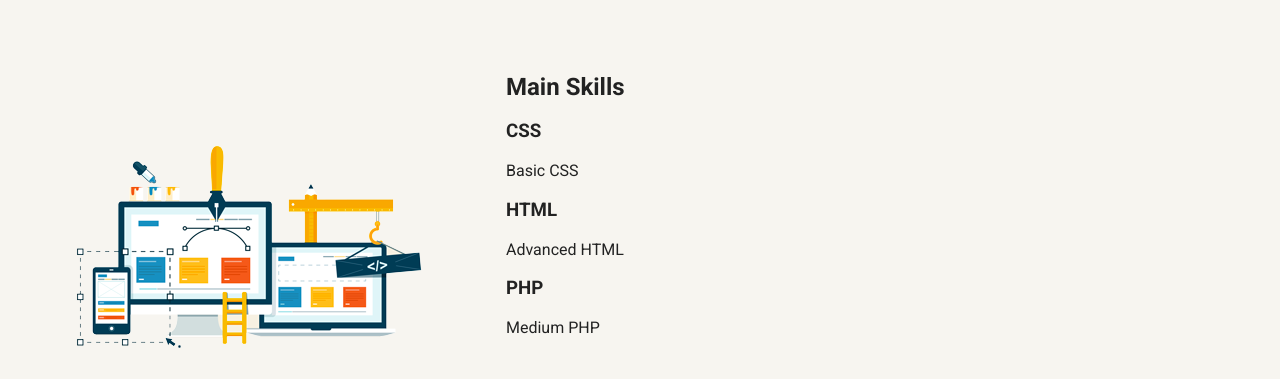
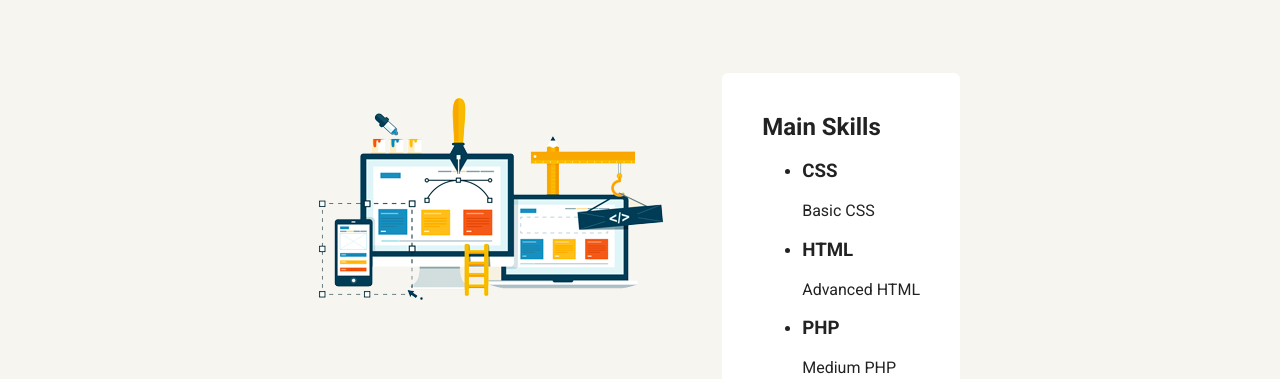
Before and after one commit to hypnosdesign/Project-1---Portfolio, a plain HTML site: page experience.html in a window 1280 px wide. Shown: the part 573-952 px from the top of the page. Drawn offline with Linux system fonts and the light colour scheme; a web font is replaced by a local one.

Commit message:
style experience page

```diff
--- a/experience.html
+++ b/experience.html
@@ -24,8 +24,10 @@
 
 
      <p class="lead">Tutta la mia esperienza comincia adesso.</p>
+
+     <section id="curriculum">
      <img src="images/tech.png" alt="technology image" class="tech-image">
-     <section id="curriculum">
+       <article class="card wish">
        <h2>Main Skills</h2>
          <ul>
            <li>
@@ -41,6 +43,7 @@
              <p>Medium PHP</p>
            </li>
          </ul>
+       </article>
      </section>
 
     <footer class="clearfix">
--- a/styles.css
+++ b/styles.css
@@ -99,6 +99,12 @@ header .profile-image:hover {
   background-color: #222;
   color: yellow;
 }
+
+#curriculum {
+  max-width: 700px;
+  margin: 0 auto;
+}
+
 .card {
   margin: 30px;
   padding: 20px 40px 40px;
@@ -113,22 +119,6 @@ header .profile-image:hover {
   border-color: #1FA58A;
 }
 
-#curriculum {
-  max-width: 480px;
-  margin: 0 auto;
-  padding: 10px;
-  text-align: center;
-}
-
-#curriculum ul {
-  list-style: none;
-  margin: 0;
-  padding: 0;
-}
-
-.tech-image {
-  margin: 2em;
-}
 p.lead {
   font-family: Pacifico, cursive;
   font-size: 3em;
@@ -209,7 +199,7 @@ a.social:hover {
 }
 
 /* Styles for larger screens */
-@media screen and (min-width: 720px) {
+@media screen and (min-width: 880px) {
 
   .flex {
       display: -ms-flexbox;      /* TWEENER - IE 10 */
@@ -229,6 +219,15 @@ a.social:hover {
     padding: 0 30px;
   }
 
+  .wish {
+
+    display: block;
+    float: right;
+  }
+
+  img.tech-image {
+    float: left;
+  }
 
   main {
     padding-top: 20px;
@@ -238,22 +237,6 @@ a.social:hover {
     line-height: 1.6em;
   }
 
-  #curriculum {
-  float: left;
-  max-width: 50%;
-  padding: 10px;
-  margin: 0;
-  text-align: left;
-}
-
-.tech-image {
-  float: left;
-  margin: 3em;
-  max-width: 100%;
-}
-p.lead {
-  text-align: center;
-}
 
   footer {
     font-size: 1.3em;
```
Lines whose indentation alone changed are shown as unchanged.
